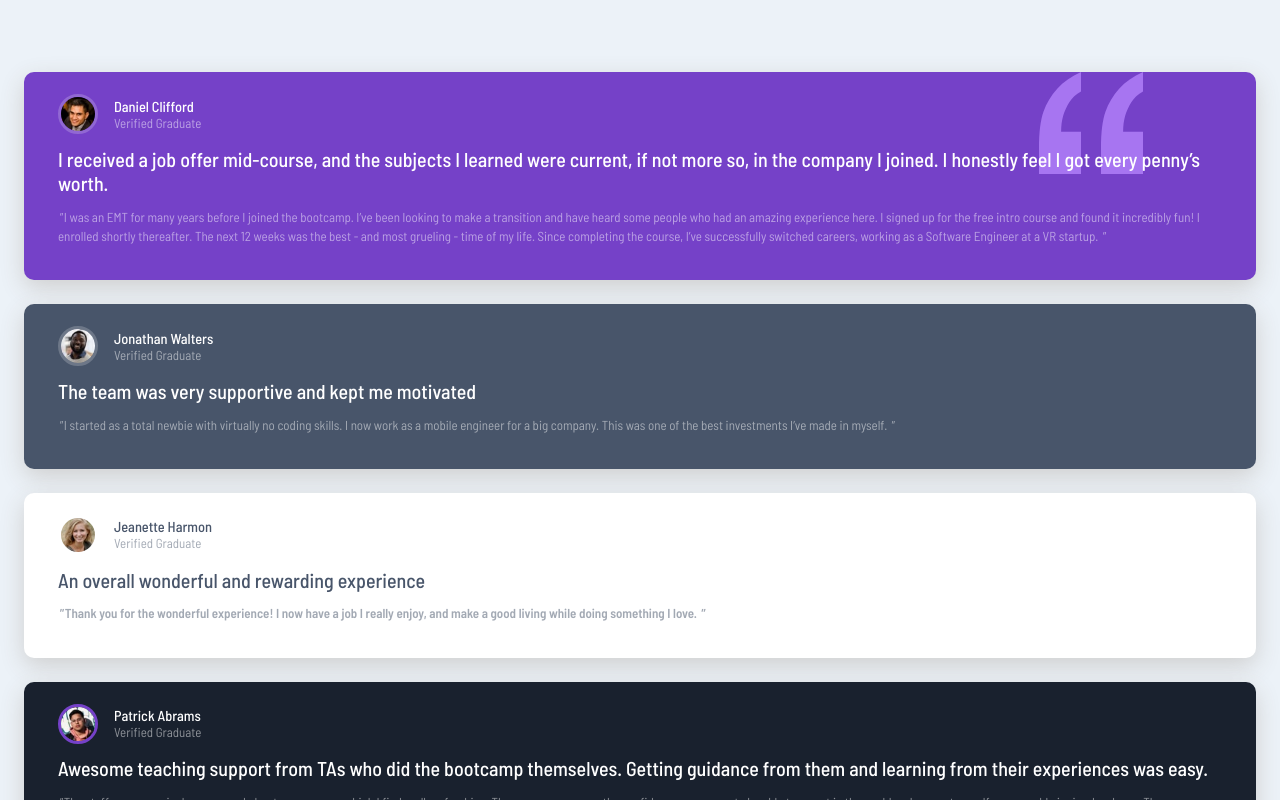
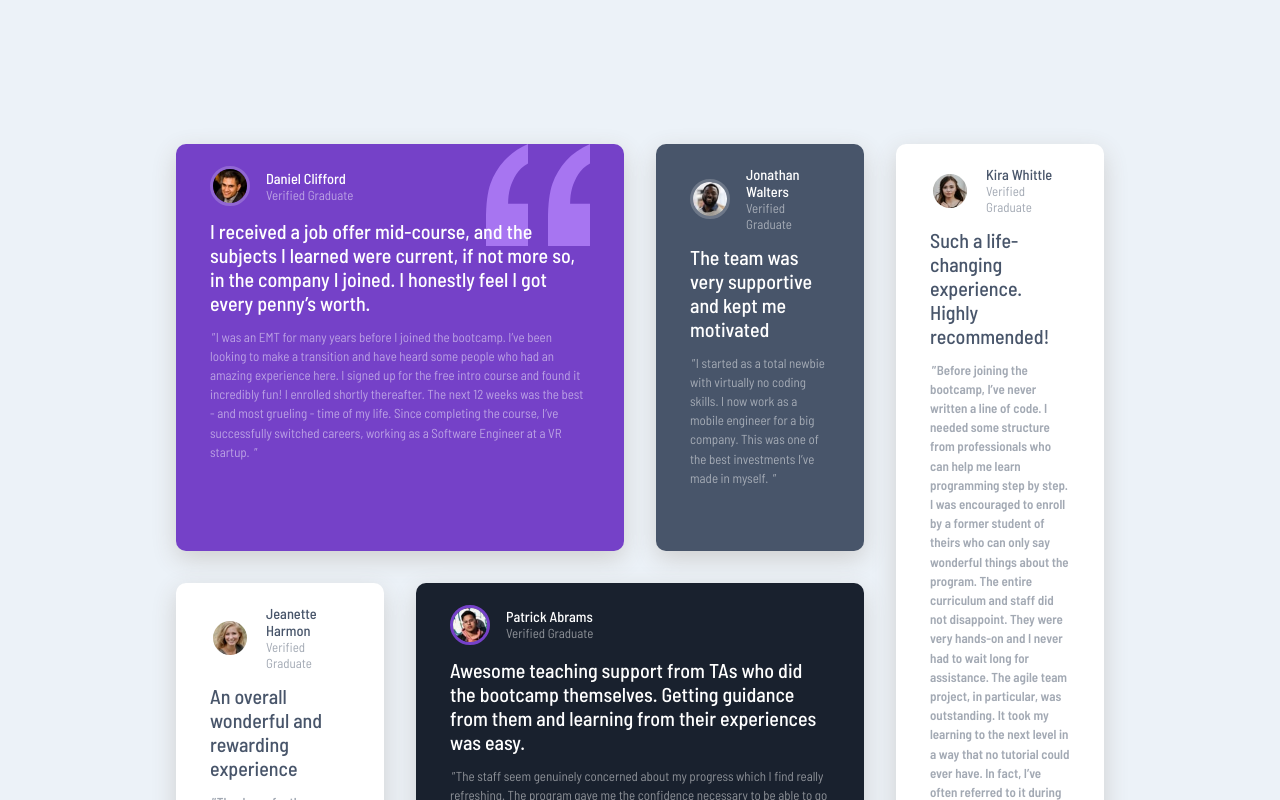
Before and after one commit to Deva-Mari/Testimonials-grid-section, a React (Create React App) app: page / in a window 1280 px wide. Shown: the top 800 px of the page. Built offline with nearby package versions, Linux system fonts and the light colour scheme.

Commit message:
added grid layout for desktop

```diff
--- a/src/App.tsx
+++ b/src/App.tsx
@@ -1,26 +1,11 @@
 import React from "react";
-import data from "./data/data.json";
-import Card from "./components/Card";
+import Grid from "./components/Grid";
 import Attribution from "./components/Attribution";
 
 const App: React.FC = () => {
   return (
     <div>
-      <main>
-        {data.map((item) => {
-          return (
-            <Card
-              key={item.name}
-              name={item.name}
-              picture={item.picture}
-              function={item.function}
-              blurb={item.blurb}
-              quote={item.quote}
-              background={item.background}
-            />
-          );
-        })}
-      </main>
+      <Grid/>
       <Attribution/>
     </div>
   );
--- a/src/components/Card.tsx
+++ b/src/components/Card.tsx
@@ -1,7 +1,8 @@
 import styles from "../css/Card.module.css";
-import React, {useState} from "react";
+import React, { useState } from "react";
 
 const Card: React.FC<{
+  id: number;
   name: string;
   picture: string;
   function: string;
@@ -12,12 +13,14 @@
   // importing client image conditionally
   const [clientImage, setClientImage] = useState("");
   let imgName = props.picture;
-  import(`../assets/${imgName}`).then((image) =>
-    setClientImage(image.default)
-  );
+  import(`../assets/${imgName}`).then((image) => setClientImage(image.default));
 
   return (
-    <div className={`${styles.card} ${styles[props.background]}` }>
+    <div
+      className={`${styles.card} ${styles[props.background]} ${
+        styles[`id` + props.id]
+      }`}
+    >
       <div className={styles.header}>
         <img src={clientImage} alt={props.name} />
         <div>
@@ -26,7 +29,10 @@
         </div>
       </div>
       <p className={styles.blurb}>{props.blurb}</p>
-      <p className={styles.quote}><i>" </i>{props.quote} <i>"</i></p>
+      <p className={styles.quote}>
+        <i>" </i>
+        {props.quote} <i>"</i>
+      </p>
     </div>
   );
 };
--- /dev/null
+++ b/src/components/Grid.tsx
@@ -0,0 +1,24 @@
+import data from "../data/data.json";
+import Card from "./Card";
+import styles from "../css/Grid.module.css";
+
+const Grid = () =>{
+    return(<main className={styles.grid}>
+        {data.map((item) => {
+          return (
+            <Card
+              key={item.id}
+              id={item.id}
+              name={item.name}
+              picture={item.picture}
+              function={item.function}
+              blurb={item.blurb}
+              quote={item.quote}
+              background={item.background}
+            />
+          );
+        })}
+      </main>)
+}
+
+export default Grid;
--- a/src/css/Card.module.css
+++ b/src/css/Card.module.css
@@ -87,4 +87,28 @@
 .dark-grey .header img {
   border: 3px solid #7541c8;
 }
+
+@media (min-width: 481px) {
+  .card {
+    margin: 1rem;
+  }
+  .card .quote {
+    padding-right: 0px;
+  }
+  .id1 {
+    grid-area: one;
+  }
+  .id2 {
+    grid-area: two;
+  }
+  .id3 {
+    grid-area: three;
+  }
+  .id4 {
+    grid-area: four;
+  }
+  .id5 {
+    grid-area: five;
+  }
+}
 /*# sourceMappingURL=Card.module.css.map */
--- a/src/css/Card.module.scss
+++ b/src/css/Card.module.scss
@@ -65,7 +65,9 @@
 .white {
   color: $veryDarkGrayishBlue;
   background-color: $white;
-  .quote{font-weight: 600}
+  .quote {
+    font-weight: 600;
+  }
 }
 .grey {
   background-color: $veryDarkGrayishBlue;
@@ -78,3 +80,29 @@
     }
   }
 }
+
+//styling for grid
+@media (min-width: 481px) {
+  .card{
+    margin: 1rem;
+    .quote{
+      padding-right: 0px;
+    }
+  }
+
+  .id1 {
+    grid-area: one;
+  }
+  .id2 {
+    grid-area: two;
+  }
+  .id3 {
+    grid-area: three;
+  }
+  .id4 {
+    grid-area: four;
+  }
+  .id5 {
+    grid-area: five;
+  }
+}
--- /dev/null
+++ b/src/css/Grid.module.css
@@ -0,0 +1,14 @@
+@media (min-width: 481px) {
+  .grid {
+    padding: 5rem 0;
+    width: 75%;
+    margin: auto;
+    display: -ms-grid;
+    display: grid;
+    -ms-grid-columns: 1fr 1fr 1fr 1fr;
+        grid-template-columns: 1fr 1fr 1fr 1fr;
+        grid-template-areas: "one one two five"
+ "three four four five";
+  }
+}
+/*# sourceMappingURL=Grid.module.css.map */
--- /dev/null
+++ b/src/css/Grid.module.scss
@@ -0,0 +1,12 @@
+@media (min-width: 481px) {
+  .grid {
+    padding: 5rem 0;
+    width: 75%;
+    margin: auto;
+    display: grid;
+    grid-template-columns: 1fr 1fr 1fr 1fr;
+    grid-template-areas:
+      "one one two five"
+      "three four four five";
+  }
+}
--- a/src/data/data.json
+++ b/src/data/data.json
@@ -1,5 +1,6 @@
 [
     {
+        "id": 1,
         "name": "Daniel Clifford",
         "picture": "image-daniel.jpg",
         "background": "purple",
@@ -8,6 +9,7 @@
         "quote": "I was an EMT for many years before I joined the bootcamp. I’ve been looking to make a transition and have heard some people who had an amazing experience here. I signed up for the free intro course and found it incredibly fun! I enrolled shortly thereafter. The next 12 weeks was the best - and most grueling - time of my life. Since completing the course, I’ve successfully switched careers, working as a Software Engineer at a VR startup."
     },
     {
+        "id": 2,
         "name": "Jonathan Walters",
         "picture": "image-jonathan.jpg",
         "background": "grey",
@@ -16,6 +18,7 @@
         "quote": "I started as a total newbie with virtually no coding skills. I now work as a mobile engineer for a big company. This was one of the best investments I’ve made in myself."
     },
     {
+        "id": 3,
         "name": "Jeanette Harmon",
         "picture": "image-jeanette.jpg",
         "background": "white",
@@ -24,6 +27,7 @@
         "quote": "Thank you for the wonderful experience! I now have a job I really enjoy, and make a good living while doing something I love."
     },
     {
+        "id": 4,
         "name": "Patrick Abrams",
         "picture": "image-patrick.jpg",
         "background": "dark-grey",
@@ -32,6 +36,7 @@
         "quote": "The staff seem genuinely concerned about my progress which I find really refreshing. The program gave me the confidence necessary to be able to go out in the world and present myself as a capable junior developer. The standard is above the rest. You will get the personal attention you need from an incredible community of smart and amazing people."
     },
     {
+        "id": 5,
         "name": "Kira Whittle",
         "picture": "image-kira.jpg",
         "background": "white",
```
Also changed, not shown: 2 other files (tests, documents, lock files or other folders).
